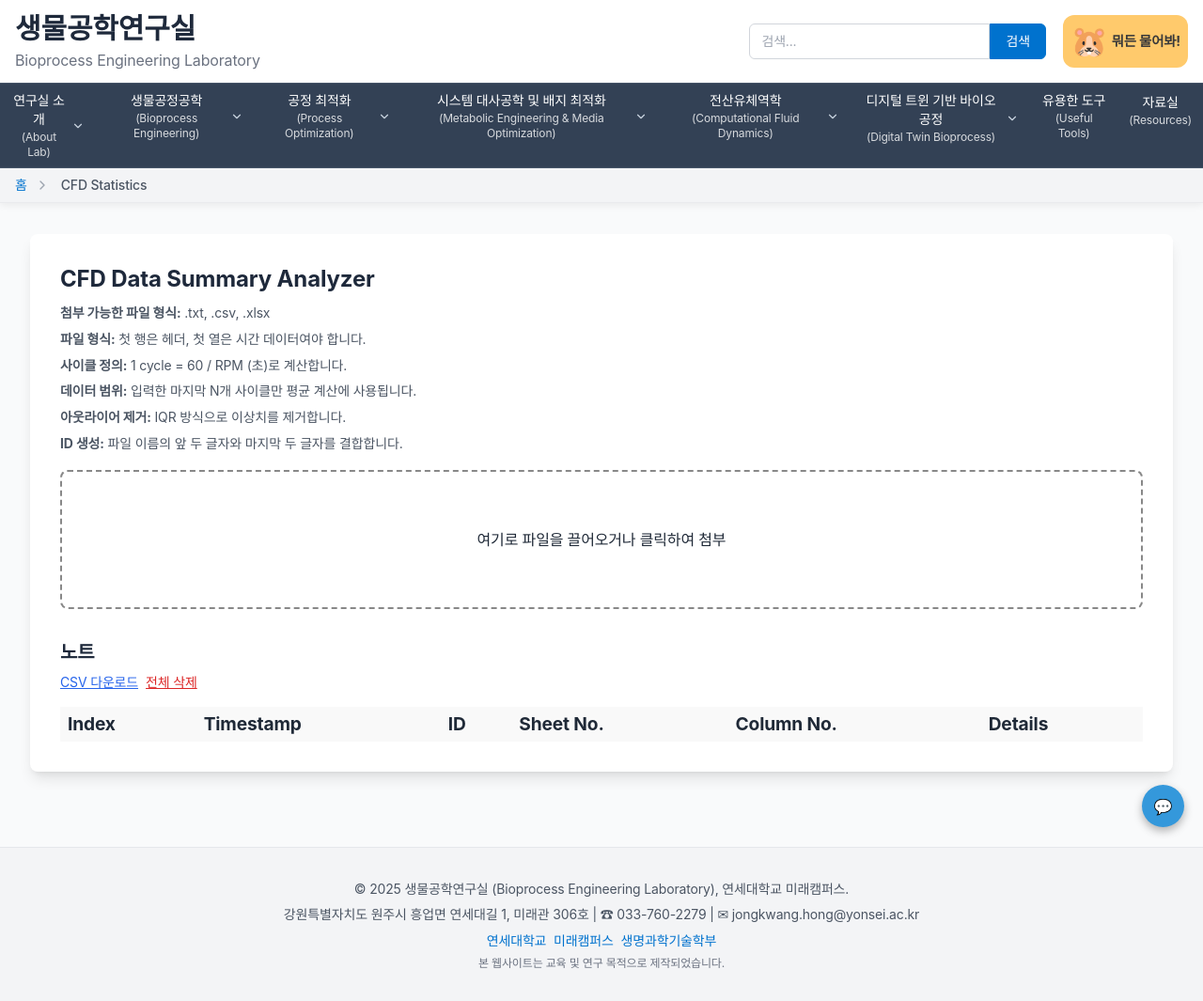
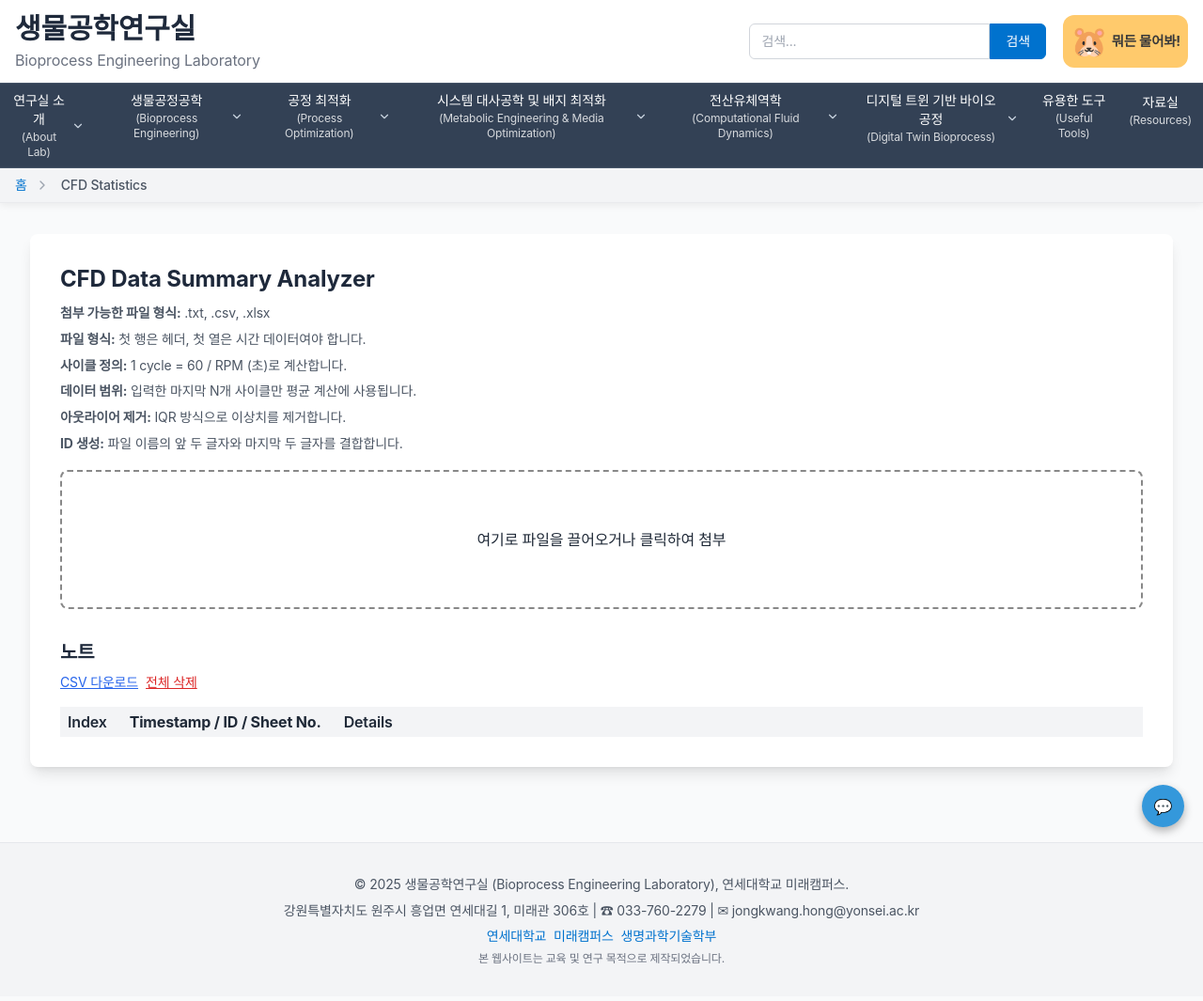
Before and after one commit to ProYJ92/BPE-Lab_CFD, a Jekyll site: the page built from cfd_statistics.html, in a window 1280 px wide. Shown: the whole page at 94% size. Built offline with Jekyll 4.4.1, drawn with Linux system fonts in a browser that asks for light colours; nearby versions of some CDN libraries; some web fonts are replaced.

Commit message:
[Fix] enhance cfd stats filtering and notes layout

```diff
--- a/assets/css/cfd-stat.css
+++ b/assets/css/cfd-stat.css
@@ -9,5 +9,4 @@
 .copy-btn i,.del-btn i{width:1rem;height:1rem;}
 .copy-btn{margin-left:auto;color:#1d4ed8;}
 .del-btn{color:#b91c1c;margin-left:4px;}
-.summary-table{width:100%;border-collapse:collapse;}
-.summary-table th{padding:4px 8px;background:#f9f9f9;text-align:left;}
+#notesHeader span{padding:0 8px;}
--- a/assets/js/cfd-stat-simple.js
+++ b/assets/js/cfd-stat-simple.js
@@ -70,7 +70,7 @@
 function parseFile(f){
   const ext = f.name.split('.').pop().toLowerCase();
   if(ext==='csv'||ext==='txt'){
-    Papa.parse(f,{header:false,dynamicTyping:true,complete:res=>processData(res.data)});
+    Papa.parse(f,{header:false,dynamicTyping:true,skipEmptyLines:true,complete:res=>processData(res.data)});
   }else{
     f.arrayBuffer().then(buf=>{
       const wb = XLSX.read(buf,{type:'array'});
@@ -102,7 +102,8 @@
     const tEnd = dataRows[dataRows.length-1][0];
     const cycleTime = 60 / rpm;
     const cutoffTime = tEnd - cycles*cycleTime;
-    dataRows = dataRows.filter(r=>r[0] >= cutoffTime);
+    const eps = 1e-9;
+    dataRows = dataRows.filter(r=>r[0] >= cutoffTime - eps);
   }
 
   const cols = rows[0].length;
--- a/cfd_statistics.html
+++ b/cfd_statistics.html
@@ -41,16 +41,11 @@
   <button id="clearNotes" class="text-sm text-red-600 underline" aria-label="전체 삭제">전체 삭제</button>
 </div>
 <div id="notes" class="space-y-1"></div>
-<table class="summary-table mt-4">
-  <tr>
-    <th>Index</th>
-    <th>Timestamp</th>
-    <th>ID</th>
-    <th>Sheet No.</th>
-    <th>Column No.</th>
-    <th>Details</th>
-  </tr>
-</table>
+<div id="notesHeader" class="log-row font-semibold bg-gray-100 mt-4 py-1">
+  <span class="seq">Index</span>
+  <span class="meta">Timestamp / ID / Sheet No.</span>
+  <span class="data flex-1">Details</span>
+</div>
 
 <script src="https://cdn.jsdelivr.net/npm/xlsx@0.19.3/dist/xlsx.full.min.js"></script>
 <script src="https://cdn.jsdelivr.net/npm/papaparse@5.4.1/papaparse.min.js"></script>
```
